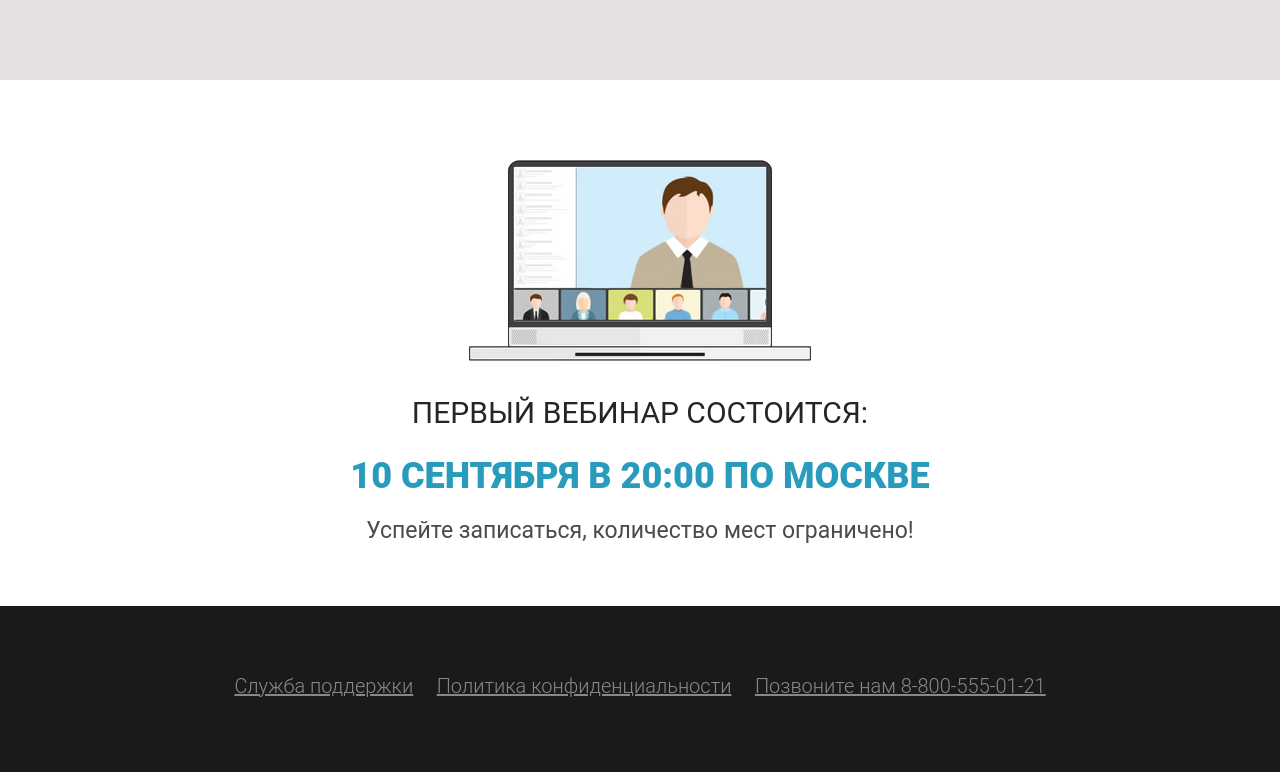
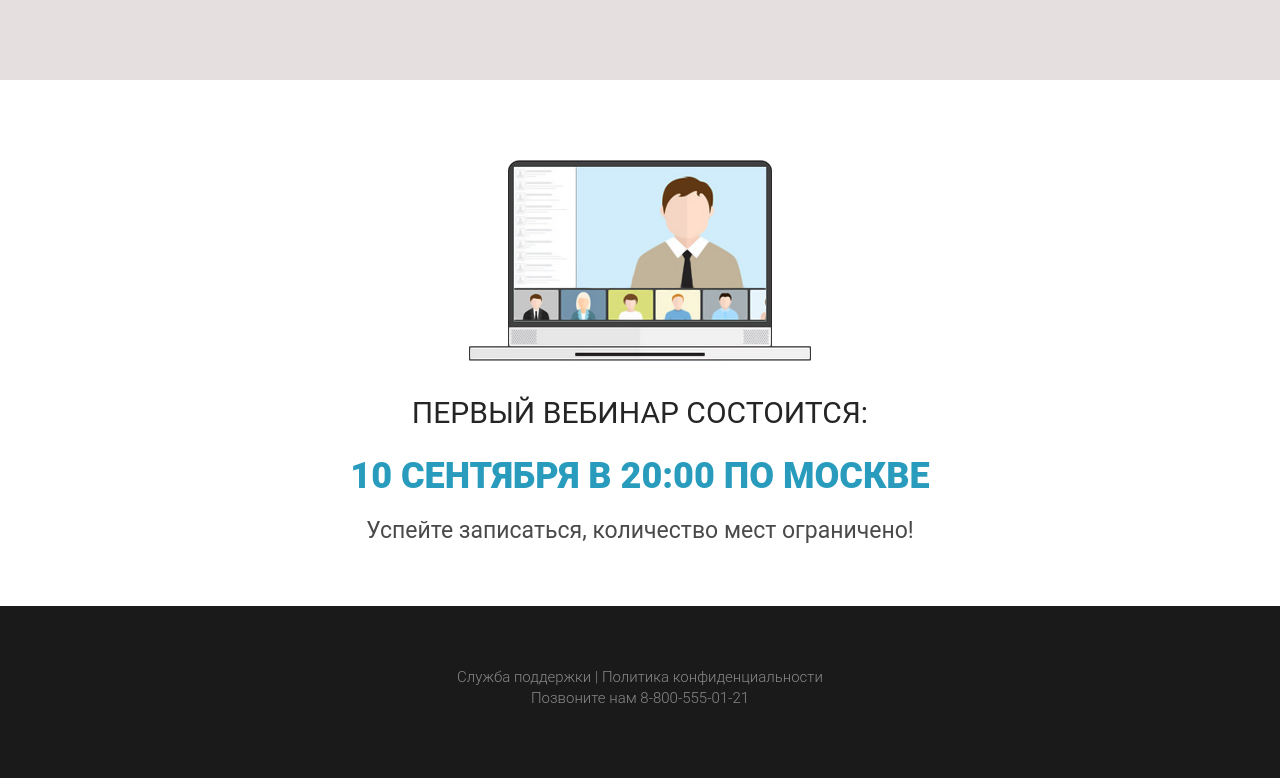
Before and after one commit to Macssimo/Proyect_0.1, a plain HTML site: page index.html in a window 1280 px wide. Shown: the part 2979-3757 px from the top of the page. Drawn offline with Linux system fonts and the light colour scheme.

Commit message:
changes in footer html and css

```diff
--- a/css/main.css
+++ b/css/main.css
@@ -495,20 +495,32 @@ h1 .webinar {
   text-align: center;
 }
 
-.footer {
-  height: 166px;
+footer {
+  min-height: 166px;
   background-color: #1a1a1a;
+  padding: 61px 0 69px 0;
 }
-.footer__links {
-  display: block;
+
+.info {
+  margin: 0 auto;
+  width: 377px;
   text-align: center;
-  padding: 70px;
+  color: #888888;
+  font-family: Roboto;
+  font-size: 15px;
+  font-weight: 300;
+  line-height: 21px;
 }
-.footer__links a {
-  margin: 10px;
+
+footer a {
+  color: #888888;
   font-family: Roboto;
-  font-size: 20px;
+  font-size: 15px;
   font-weight: 300;
-  color: #888888;
+  line-height: 21px;
+  text-decoration: none;
+}
+
+.underlined {
   text-decoration: underline;
 }
--- a/index.html
+++ b/index.html
@@ -179,15 +179,15 @@
     </div>
   </section>
 
-  <section class="footer">
-    <div class="container">
-     <div class="footer__links">
-      <a href="#" target="_blank" class="footer__help">Служба поддержки</a>
-      <a href="#" target="_blank" class="footer__polit">Политика конфиденциальности</a>
-      <a href="tel:8005550121" class="footer__tel">Позвоните нам 8-800-555-01-21</a>
-     </div>
+  <footer>
+    <div class="info">
+        <div class="info__links">
+            <a href="#" class="underlined">Служба поддержки</a> <!-- # в ссылках используется как заглушка. Когда мы никуда не хотим переходить -->
+            |
+            <a href="#" class="underlined">Политика конфиденциальности</a>
+        </div>Позвоните нам <a href="tel:+88005550121">8-800-555-01-21</a> <!-- Ссылки можно создавать для быстрых звонков и отправки електронных писем (mailto) -->
     </div>
-  </section>
+</footer>
 
   <body>
     <script src="js/main.js"></script>
```
